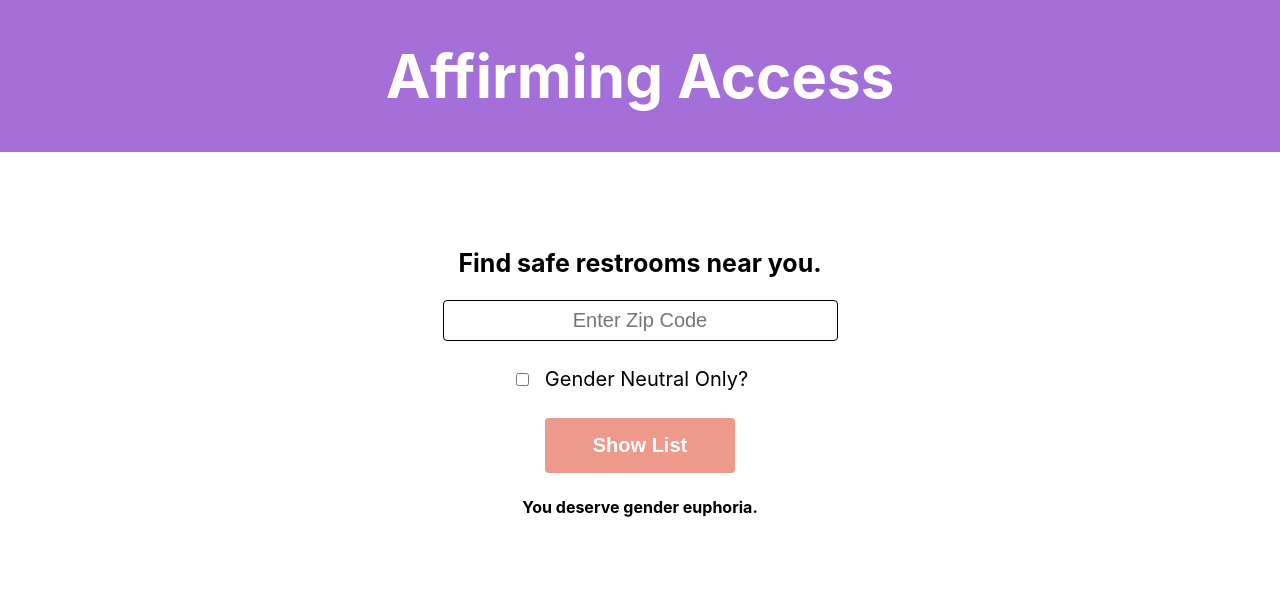
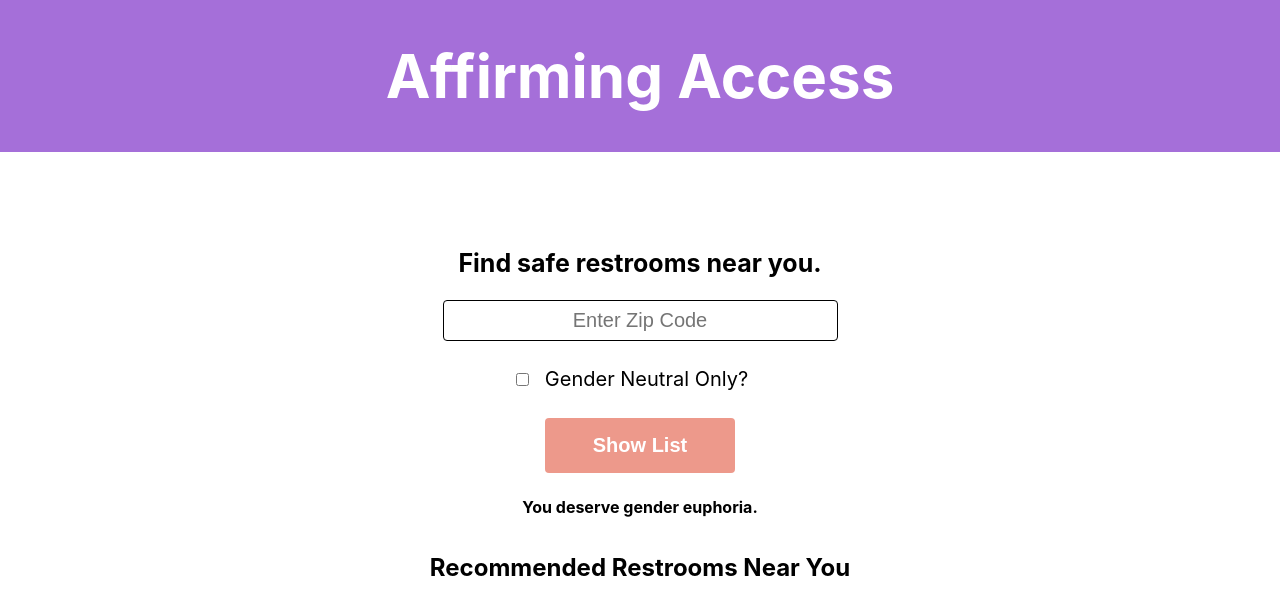
Before and after one commit to hayleyw7/affirming-access, a React (Create React App) app: page / in a window 1280 px wide. Shown: the top 614 px of the page. Built offline with nearby package versions, Linux system fonts and the light colour scheme.

Commit message:
Troubleshoot test

```diff
--- a/src/components/App/App.js
+++ b/src/components/App/App.js
@@ -2,7 +2,7 @@ import React, { Component } from 'react';
 import './App.css';
 import Restrooms from '../Restrooms/Restrooms';
 import Search from '../Search/Search';
-import { Router, Route, Switch } from "react-router";
+import { Route } from "react-router";
 
 class App extends Component {
   constructor(props) {
@@ -39,7 +39,7 @@ class App extends Component {
           }
         />
 
-        <Route exact path='/search'
+        <Route exact path='/'
           render={() =>
             <div className='restrooms-page'>
               <h2>Recommended Restrooms Near You</h2>
--- a/src/components/Search/Search.js
+++ b/src/components/Search/Search.js
@@ -30,7 +30,7 @@ class Search extends Component {
   handleClick = async (event) => {
     event.preventDefault();
     let places = await this.fetchZip(this.state.zip)
-    console.log(places)
+    // console.log(places)
     this.props.fetchRestrooms(places[0].latitude, places[0].longitude);
     this.clearInputs();
   }
@@ -57,20 +57,20 @@ class Search extends Component {
             <label for="checkbox" className='checkbox'>Gender Neutral Only?</label>
           </article>
 
-          <Link
+          {/* <Link
             to={'/search'}
             key='1'
-            onClick={event => this.handleClick(event)}
-          >
+
+          > */}
 
             <button
               className='show-list-btn'
-
+            onClick={event => this.handleClick(event)}
             >
               Show List
             </button>
 
-          </Link>
+          {/* </Link> */}
 
         </form>
         <h4 className='euphoria'>You deserve gender euphoria.</h4>
```
